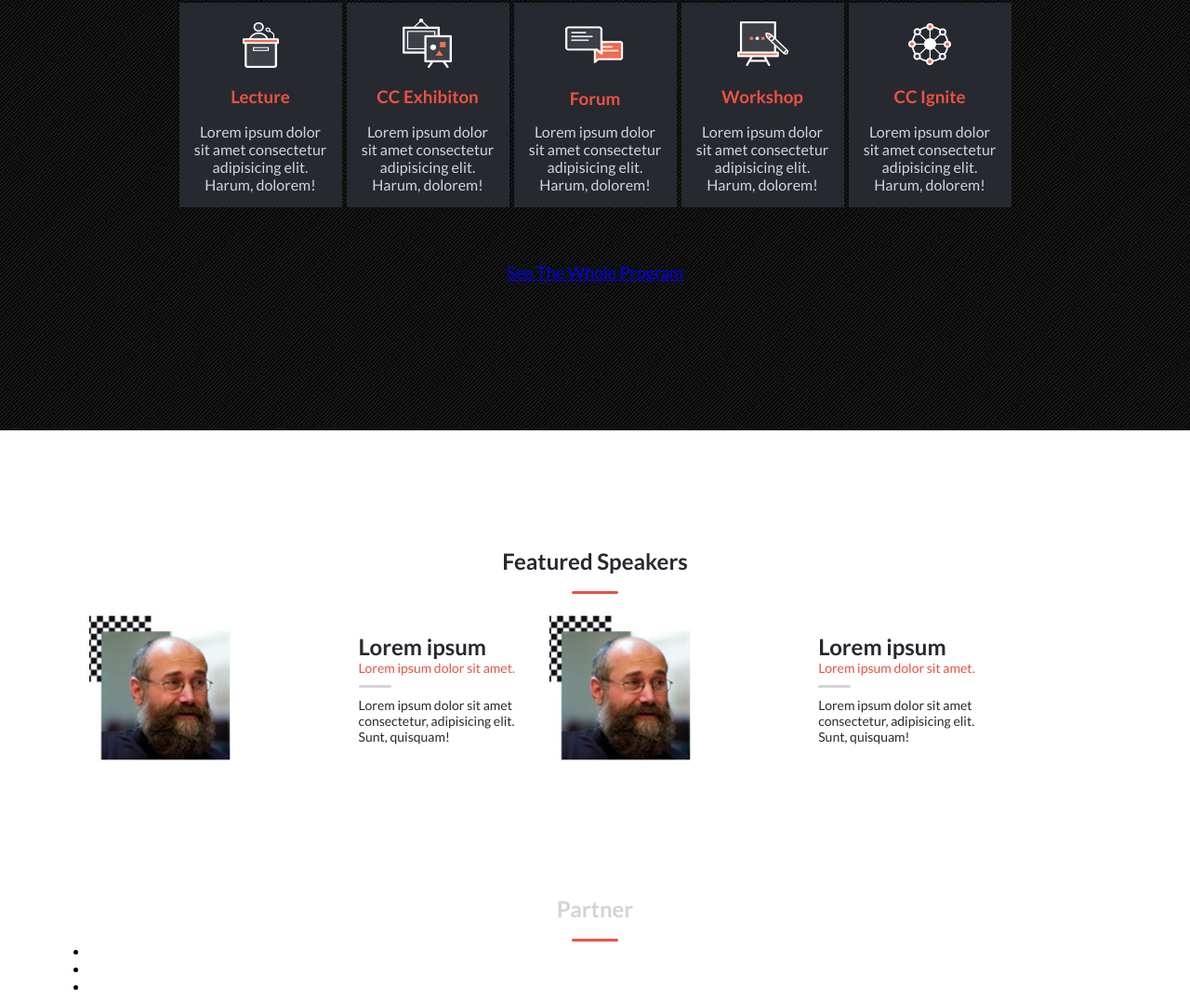
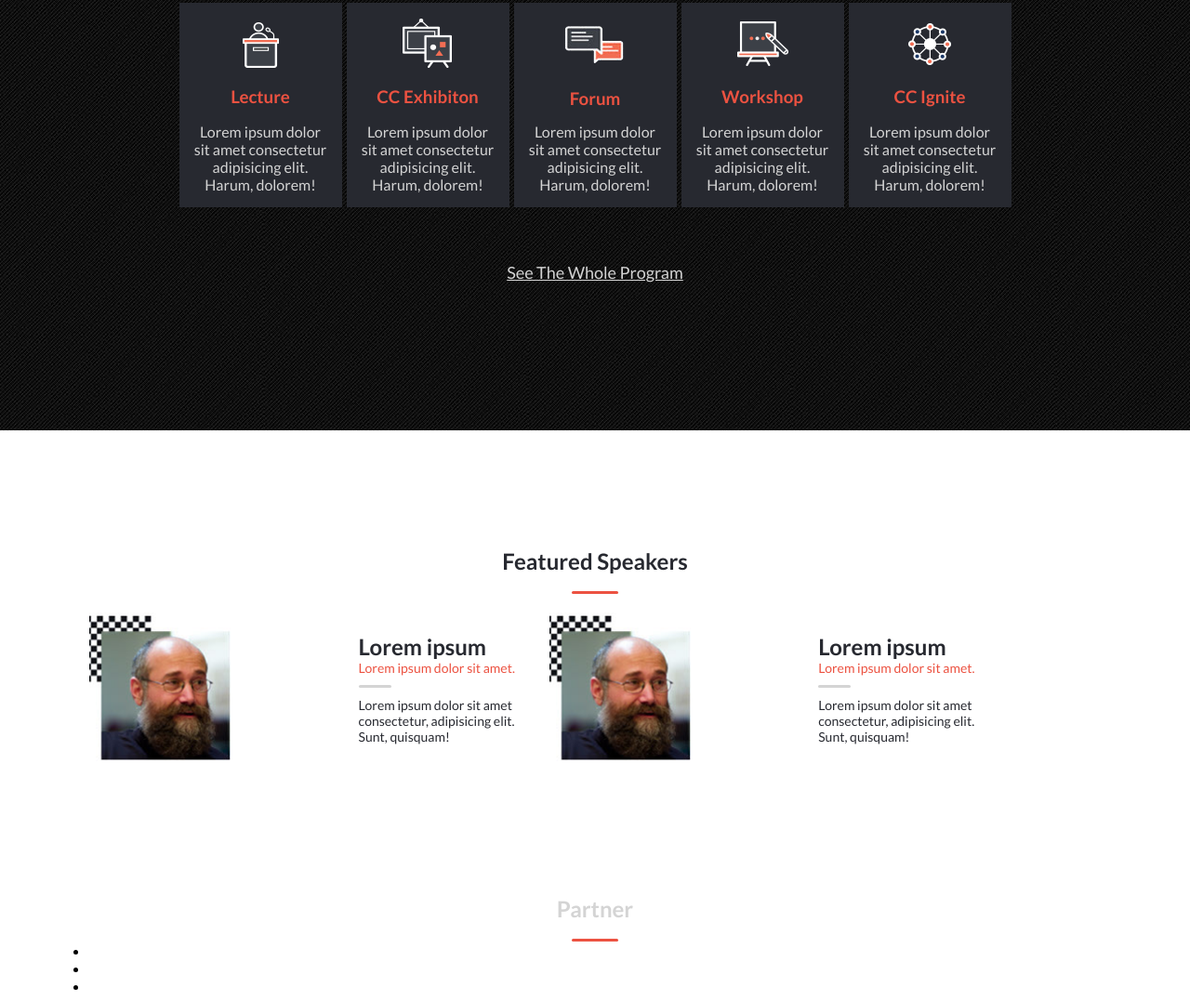
Before and after one commit to imranhossainemi/capstone_project, a plain HTML site: page index.html in a window 1280 px wide. Shown: the part 1017-2094 px from the top of the page at 93% size. Drawn offline with Linux system fonts and the light colour scheme.

Commit message:
Update index.html

```diff
--- a/index.html
+++ b/index.html
@@ -100,7 +100,7 @@
           </div>
         </div>
         <div class="mp-foot">
-          <a href="#">see the whole program</a>
+          <a href="#" class="grey">see the whole program</a>
         </div>
       </div>
     </section>
```
